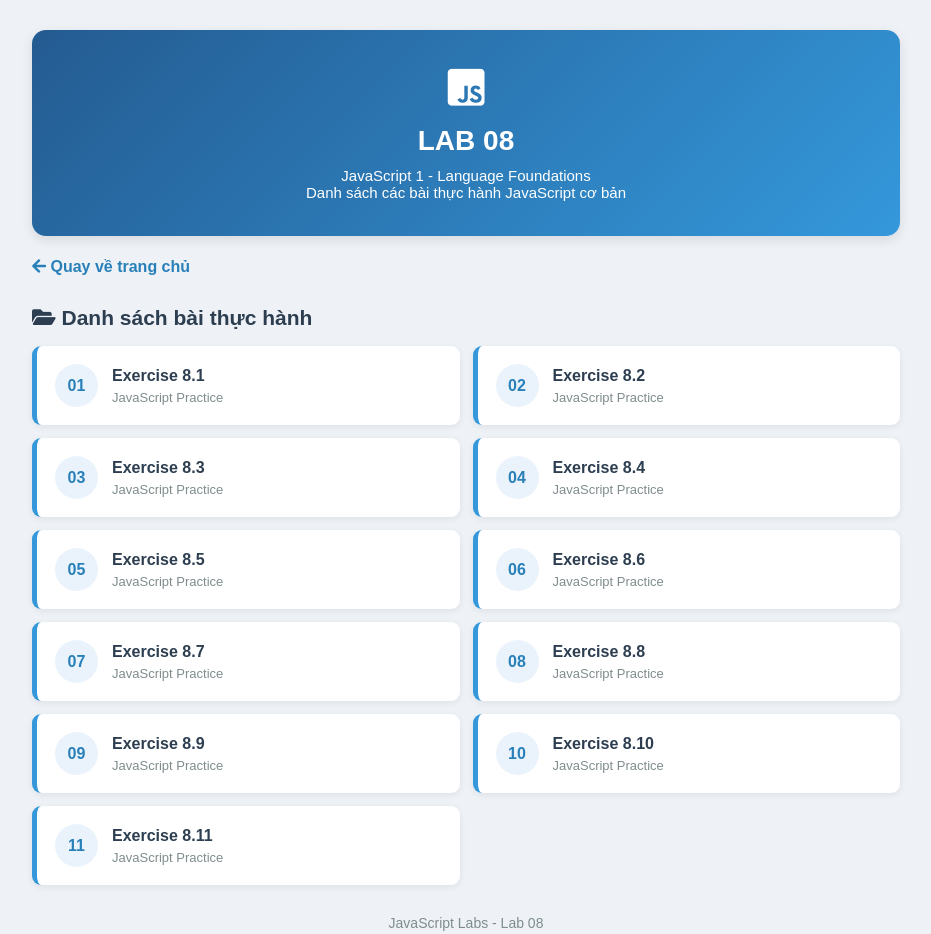
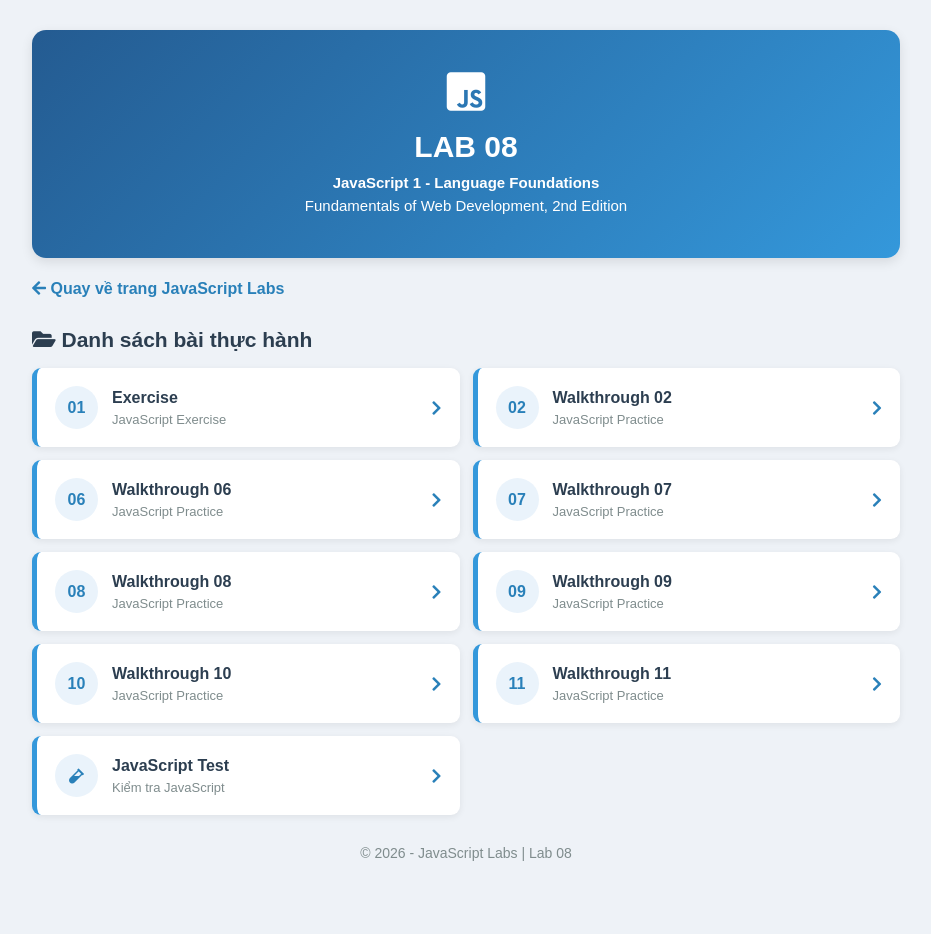
Before and after one commit to trkhanh141/Tuan3-VeNha, a plain HTML site: page JavaScript-Labs/Lab08/index.html in a window 1280 px wide. Shown: the whole page, without its empty margins (174-1105 px from the left). After the commit the page ends 891 px from the top, so only its background shows below. Drawn offline with Linux system fonts and the light colour scheme.

Commit message:
Update index.html

```diff
--- a/JavaScript-Labs/Lab08/index.html
+++ b/JavaScript-Labs/Lab08/index.html
@@ -5,10 +5,14 @@
     <meta charset="UTF-8">
     <meta name="viewport" content="width=device-width, initial-scale=1.0">
     <title>Lab 08 - JavaScript Language Foundations</title>
-    <link rel="stylesheet" href="https://cdnjs.cloudflare.com/ajax/libs/font-awesome/5.15.4/css/all.min.css">
+
+    <link rel="stylesheet"
+          href="https://cdnjs.cloudflare.com/ajax/libs/font-awesome/5.15.4/css/all.min.css">
 
     <style>
-        * { box-sizing: border-box; }
+        * {
+            box-sizing: border-box;
+        }
 
         body {
             margin: 0;
@@ -19,34 +23,36 @@
 
         .container {
             max-width: 900px;
-            margin: auto;
+            margin: 0 auto;
             padding: 30px 16px;
         }
 
+        /* HEADER */
         .header {
             background: linear-gradient(135deg, #245b91, #3498db);
             color: white;
-            padding: 35px 25px;
+            padding: 38px 25px;
             text-align: center;
             border-radius: 14px;
             box-shadow: 0 4px 12px rgba(0,0,0,.1);
         }
 
         .header .icon {
-            font-size: 42px;
+            font-size: 44px;
             margin-bottom: 12px;
         }
 
         .header h1 {
             margin: 0 0 10px;
-            font-size: 28px;
+            font-size: 30px;
         }
 
         .header p {
-            margin: 0;
+            margin: 6px 0;
             font-size: 15px;
         }
 
+        /* BACK TO HOME */
         .back {
             display: inline-block;
             margin: 22px 0;
@@ -55,8 +61,11 @@
             font-weight: bold;
         }
 
-        .back:hover { text-decoration: underline; }
+        .back:hover {
+            text-decoration: underline;
+        }
 
+        /* SECTION */
         .section-title {
             margin: 8px 0 16px;
             font-size: 21px;
@@ -73,7 +82,7 @@
             align-items: center;
             gap: 14px;
             padding: 18px;
-            background: white;
+            background: #fff;
             border-left: 5px solid #3498db;
             border-radius: 9px;
             text-decoration: none;
@@ -85,6 +94,7 @@
         .exercise-card:hover {
             transform: translateY(-3px);
             background: #eaf3fb;
+            box-shadow: 0 5px 12px rgba(0,0,0,.1);
         }
 
         .exercise-card .number {
@@ -110,6 +120,12 @@
             font-size: 13px;
         }
 
+        .exercise-card .arrow {
+            margin-left: auto;
+            color: #2980b9;
+        }
+
+        /* FOOTER */
         footer {
             text-align: center;
             margin-top: 30px;
@@ -118,8 +134,13 @@
         }
 
         @media (max-width: 600px) {
-            .exercise-list { grid-template-columns: 1fr; }
-            .header h1 { font-size: 23px; }
+            .exercise-list {
+                grid-template-columns: 1fr;
+            }
+
+            .header h1 {
+                font-size: 24px;
+            }
         }
     </style>
 </head>
@@ -127,79 +148,119 @@
 <body>
 <div class="container">
 
+    <!-- HEADER -->
     <header class="header">
-        <div class="icon"><i class="fab fa-js-square"></i></div>
+        <div class="icon">
+            <i class="fab fa-js-square"></i>
+        </div>
+
         <h1>LAB 08</h1>
-        <p>JavaScript 1 - Language Foundations</p>
-        <p>Danh sách các bài thực hành JavaScript cơ bản</p>
+        <p><strong>JavaScript 1 - Language Foundations</strong></p>
+        <p>Fundamentals of Web Development, 2nd Edition</p>
     </header>
 
+    <!-- BACK -->
     <a class="back" href="../index.html">
-        <i class="fas fa-arrow-left"></i> Quay về trang chủ
+        <i class="fas fa-arrow-left"></i>
+        Quay về trang JavaScript Labs
     </a>
 
+    <!-- EXERCISES -->
     <h2 class="section-title">
-        <i class="fas fa-folder-open"></i> Danh sách bài thực hành
+        <i class="fas fa-folder-open"></i>
+        Danh sách bài thực hành
     </h2>
 
     <div class="exercise-list">
-        <a href="Exercise8.1.html" class="exercise-card">
+
+        <a href="exercise.html" class="exercise-card">
             <span class="number">01</span>
-            <div><h3>Exercise 8.1</h3><p>JavaScript Practice</p></div>
+            <div>
+                <h3>Exercise</h3>
+                <p>JavaScript Exercise</p>
+            </div>
+            <i class="fas fa-chevron-right arrow"></i>
         </a>
 
-        <a href="Exercise8.2.html" class="exercise-card">
+        <a href="lab08-walkthrough02.html" class="exercise-card">
             <span class="number">02</span>
-            <div><h3>Exercise 8.2</h3><p>JavaScript Practice</p></div>
+            <div>
+                <h3>Walkthrough 02</h3>
+                <p>JavaScript Practice</p>
+            </div>
+            <i class="fas fa-chevron-right arrow"></i>
         </a>
 
-        <a href="Exercise8.3.html" class="exercise-card">
-            <span class="number">03</span>
-            <div><h3>Exercise 8.3</h3><p>JavaScript Practice</p></div>
+        <a href="lab08-walkthrough06.html" class="exercise-card">
+            <span class="number">06</span>
+            <div>
+                <h3>Walkthrough 06</h3>
+                <p>JavaScript Practice</p>
+            </div>
+            <i class="fas fa-chevron-right arrow"></i>
         </a>
 
-        <a href="Exercise8.4.html" class="exercise-card">
-            <span class="number">04</span>
-            <div><h3>Exercise 8.4</h3><p>JavaScript Practice</p></div>
+        <a href="lab08-walkthrough07.html" class="exercise-card">
+            <span class="number">07</span>
+            <div>
+                <h3>Walkthrough 07</h3>
+                <p>JavaScript Practice</p>
+            </div>
+            <i class="fas fa-chevron-right arrow"></i>
         </a>
 
-        <a href="Exercise8.5.html" class="exercise-card">
-            <span class="number">05</span>
-            <div><h3>Exercise 8.5</h3><p>JavaScript Practice</p></div>
+        <a href="lab08-walkthrough08.html" class="exercise-card">
+            <span class="number">08</span>
+            <div>
+                <h3>Walkthrough 08</h3>
+                <p>JavaScript Practice</p>
+            </div>
+            <i class="fas fa-chevron-right arrow"></i>
         </a>
 
-        <a href="Exercise8.6.html" class="exercise-card">
-            <span class="number">06</span>
-            <div><h3>Exercise 8.6</h3><p>JavaScript Practice</p></div>
+        <a href="lab08-walkthrough09.html" class="exercise-card">
+            <span class="number">09</span>
+            <div>
+                <h3>Walkthrough 09</h3>
+                <p>JavaScript Practice</p>
+            </div>
+            <i class="fas fa-chevron-right arrow"></i>
         </a>
 
-        <a href="Exercise8.7.html" class="exercise-card">
-            <span class="number">07</span>
-            <div><h3>Exercise 8.7</h3><p>JavaScript Practice</p></div>
+        <a href="lab08-walkthrough10.html" class="exercise-card">
+            <span class="number">10</span>
+            <div>
+                <h3>Walkthrough 10</h3>
+                <p>JavaScript Practice</p>
+            </div>
+            <i class="fas fa-chevron-right arrow"></i>
         </a>
 
-        <a href="Exercise8.8.html" class="exercise-card">
-            <span class="number">08</span>
-            <div><h3>Exercise 8.8</h3><p>JavaScript Practice</p></div>
+        <a href="lab08-walkthrough11.html" class="exercise-card">
+            <span class="number">11</span>
+            <div>
+                <h3>Walkthrough 11</h3>
+                <p>JavaScript Practice</p>
+            </div>
+            <i class="fas fa-chevron-right arrow"></i>
         </a>
 
-        <a href="Exercise8.9.html" class="exercise-card">
-            <span class="number">09</span>
-            <div><h3>Exercise 8.9</h3><p>JavaScript Practice</p></div>
+        <a href="test-javascript.html" class="exercise-card">
+            <span class="number"><i class="fas fa-vial"></i></span>
+            <div>
+                <h3>JavaScript Test</h3>
+                <p>Kiểm tra JavaScript</p>
+            </div>
+            <i class="fas fa-chevron-right arrow"></i>
         </a>
 
-        <a href="Exercise8.10.html" class="exercise-card">
-            <span class="number">10</span>
-            <div><h3>Exercise 8.10</h3><p>JavaScript Practice</p></div>
-        </a>
-
-        <a href="Exercise8.11.html" class="exercise-card">
-            <span class="number">11</span>
-            <div><h3>Exercise 8.11</h3><p>JavaScript Practice</p></div>
-        </a>
     </div>
 
-    <footer>JavaScript Labs - Lab 08</footer>
+    <!-- FOOTER -->
+    <footer>
+        &copy; 2026 - JavaScript Labs | Lab 08
+    </footer>
+
 </div>
 </body>
 </html>
```
